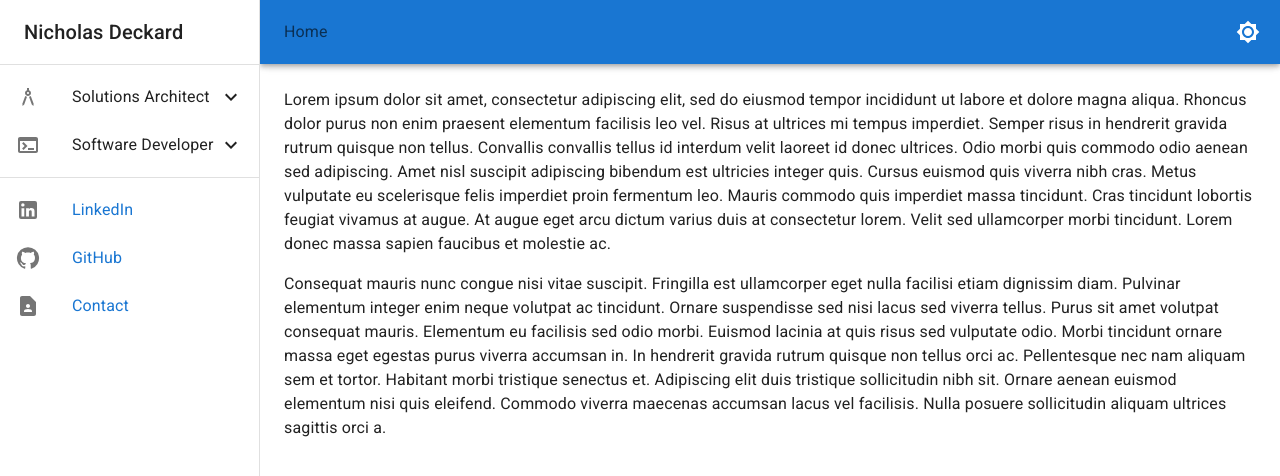
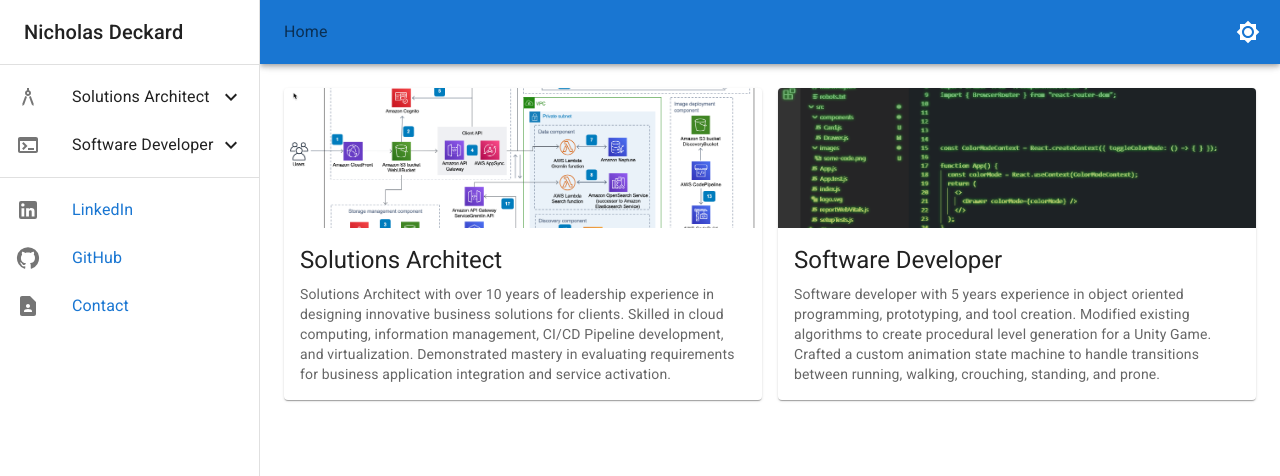
Before and after one commit to Zytalus/portfolio-app, a React (Create React App) app: page / in a window 1280 px wide. Shown: the top 476 px of the page. Built offline with nearby package versions, Linux system fonts and the light colour scheme.

Commit message:
add architect and developer page

```diff
--- a/src/App.js
+++ b/src/App.js
@@ -7,10 +7,6 @@ import { useMediaQuery, CssBaseline } from '@mui/material';
 // Import App Components
 import Drawer from './components/Drawer';
 import { BrowserRouter } from "react-router-dom";
-
-
-
-
 
 const ColorModeContext = React.createContext({ toggleColorMode: () => { } });
 
--- /dev/null
+++ b/src/components/Card.js
@@ -0,0 +1,32 @@
+import * as React from 'react';
+import Card from '@mui/material/Card';
+import CardContent from '@mui/material/CardContent';
+import CardMedia from '@mui/material/CardMedia';
+import Typography from '@mui/material/Typography';
+import { CardActionArea } from '@mui/material';
+import {
+  Link as RouterLink
+} from 'react-router-dom';
+
+export default function ActionAreaCard(props) {
+  return (
+    <Card>
+      <CardActionArea button component={RouterLink} to={props.to}>
+        <CardMedia
+          component="img"
+          height="140"
+          image={props.image}
+          alt="some code"
+        />
+        <CardContent sx={{}}>
+          <Typography gutterBottom variant="h5" component="div">
+            {props.title}
+          </Typography>
+          <Typography variant="body2" color="text.secondary">
+            {props.description}
+          </Typography>
+        </CardContent>
+      </CardActionArea>
+    </Card>
+  );
+}
--- a/src/components/Drawer.js
+++ b/src/components/Drawer.js
@@ -1,4 +1,5 @@
 import * as React from 'react';
+
 import AppBar from '@mui/material/AppBar';
 import Box from '@mui/material/Box';
 import Divider from '@mui/material/Divider';
@@ -24,12 +25,18 @@ import Collapse from '@mui/material/Collapse';
 import ExpandLess from '@mui/icons-material/ExpandLess';
 import ExpandMore from '@mui/icons-material/ExpandMore';
 import Breadcrumbs from '@mui/material/Breadcrumbs';
+
 import {
   Link as RouterLink,
   Route,
   Routes,
   useLocation,
 } from 'react-router-dom';
+
+import Home from '../routes/Home';
+import Architect from '../routes/Architect';
+import Developer from '../routes/Developer';
+
 
 const breadcrumbNameMap = {
   '/architect': 'Solutions Architect',
@@ -106,8 +113,8 @@ function ResponsiveDrawer(props) {
   const [mobileOpen, setMobileOpen] = React.useState(false);
 
   const handleClick = (target) => {
-    if(target === 'architect') setExpand({...expand, architect: !expand.architect});
-    else setExpand({...expand, developer: !expand.developer});
+    if (target === 'architect') setExpand({ ...expand, architect: !expand.architect });
+    else setExpand({ ...expand, developer: !expand.developer });
 
   };
 
@@ -225,34 +232,16 @@ function ResponsiveDrawer(props) {
         sx={{ flexGrow: 1, p: 3, width: { sm: `calc(100% - ${drawerWidth}px)` } }}
       >
         <Toolbar />
-        <Typography paragraph>
-          Lorem ipsum dolor sit amet, consectetur adipiscing elit, sed do eiusmod
-          tempor incididunt ut labore et dolore magna aliqua. Rhoncus dolor purus non
-          enim praesent elementum facilisis leo vel. Risus at ultrices mi tempus
-          imperdiet. Semper risus in hendrerit gravida rutrum quisque non tellus.
-          Convallis convallis tellus id interdum velit laoreet id donec ultrices.
-          Odio morbi quis commodo odio aenean sed adipiscing. Amet nisl suscipit
-          adipiscing bibendum est ultricies integer quis. Cursus euismod quis viverra
-          nibh cras. Metus vulputate eu scelerisque felis imperdiet proin fermentum
-          leo. Mauris commodo quis imperdiet massa tincidunt. Cras tincidunt lobortis
-          feugiat vivamus at augue. At augue eget arcu dictum varius duis at
-          consectetur lorem. Velit sed ullamcorper morbi tincidunt. Lorem donec massa
-          sapien faucibus et molestie ac.
-        </Typography>
-        <Typography paragraph>
-          Consequat mauris nunc congue nisi vitae suscipit. Fringilla est ullamcorper
-          eget nulla facilisi etiam dignissim diam. Pulvinar elementum integer enim
-          neque volutpat ac tincidunt. Ornare suspendisse sed nisi lacus sed viverra
-          tellus. Purus sit amet volutpat consequat mauris. Elementum eu facilisis
-          sed odio morbi. Euismod lacinia at quis risus sed vulputate odio. Morbi
-          tincidunt ornare massa eget egestas purus viverra accumsan in. In hendrerit
-          gravida rutrum quisque non tellus orci ac. Pellentesque nec nam aliquam sem
-          et tortor. Habitant morbi tristique senectus et. Adipiscing elit duis
-          tristique sollicitudin nibh sit. Ornare aenean euismod elementum nisi quis
-          eleifend. Commodo viverra maecenas accumsan lacus vel facilisis. Nulla
-          posuere sollicitudin aliquam ultrices sagittis orci a.
-        </Typography>
+        <Routes>
+          <Route path="/" element={<Home />} />
+          <Route path="/architect" element={<Architect />} />
+          <Route path="/developer" element={<Developer />} />
+
+          <Route path="*" element={<>404 - Page Not Found</>} />
+        </Routes>
+
       </Box>
+
     </Box>
   );
 }
--- /dev/null
+++ b/src/routes/Architect.js
@@ -0,0 +1,9 @@
+import * as React from 'react';
+
+export default function Architect() {
+    return(
+        <>
+            Architect
+        </>
+    );
+};
--- /dev/null
+++ b/src/routes/Developer.js
@@ -0,0 +1,9 @@
+import * as React from 'react';
+
+export default function Developer() {
+    return(
+        <>
+            Developer
+        </>
+    );
+};
--- /dev/null
+++ b/src/routes/Home.js
@@ -0,0 +1,23 @@
+import * as React from 'react';
+
+import Grid from '@mui/material/Grid';
+import Card from '../components/Card';
+import someCode from '../images/some-code.png';
+import someDiagram from '../images/some-diagram.png';
+
+
+export default function Home(props) {
+  return (
+    <Grid
+      container
+      spacing={2}
+    >
+      <Grid item xs={12} md={6}>
+        <Card handleClick={props.handleClick} image={someDiagram} to="/architect" title="Solutions Architect" description="Solutions Architect with over 10 years of leadership experience in designing innovative business solutions for clients. Skilled in cloud computing, information management, CI/CD Pipeline development, and virtualization. Demonstrated mastery in evaluating requirements for business application integration and service activation." />
+      </Grid>
+      <Grid item xs={12} md={6}>
+        <Card handleClick={props.handleClick} image={someCode} to="/developer" title="Software Developer" description="Software developer with 5 years experience in object oriented programming, prototyping, and tool creation. Modified existing algorithms to create procedural level generation for a Unity Game. Crafted a custom animation state machine to handle transitions between running, walking, crouching, standing, and prone." />
+      </Grid>
+    </Grid>
+  );
+}
```
Also changed, not shown: src/images/some-code.png (added), src/images/some-diagram.png (added).
